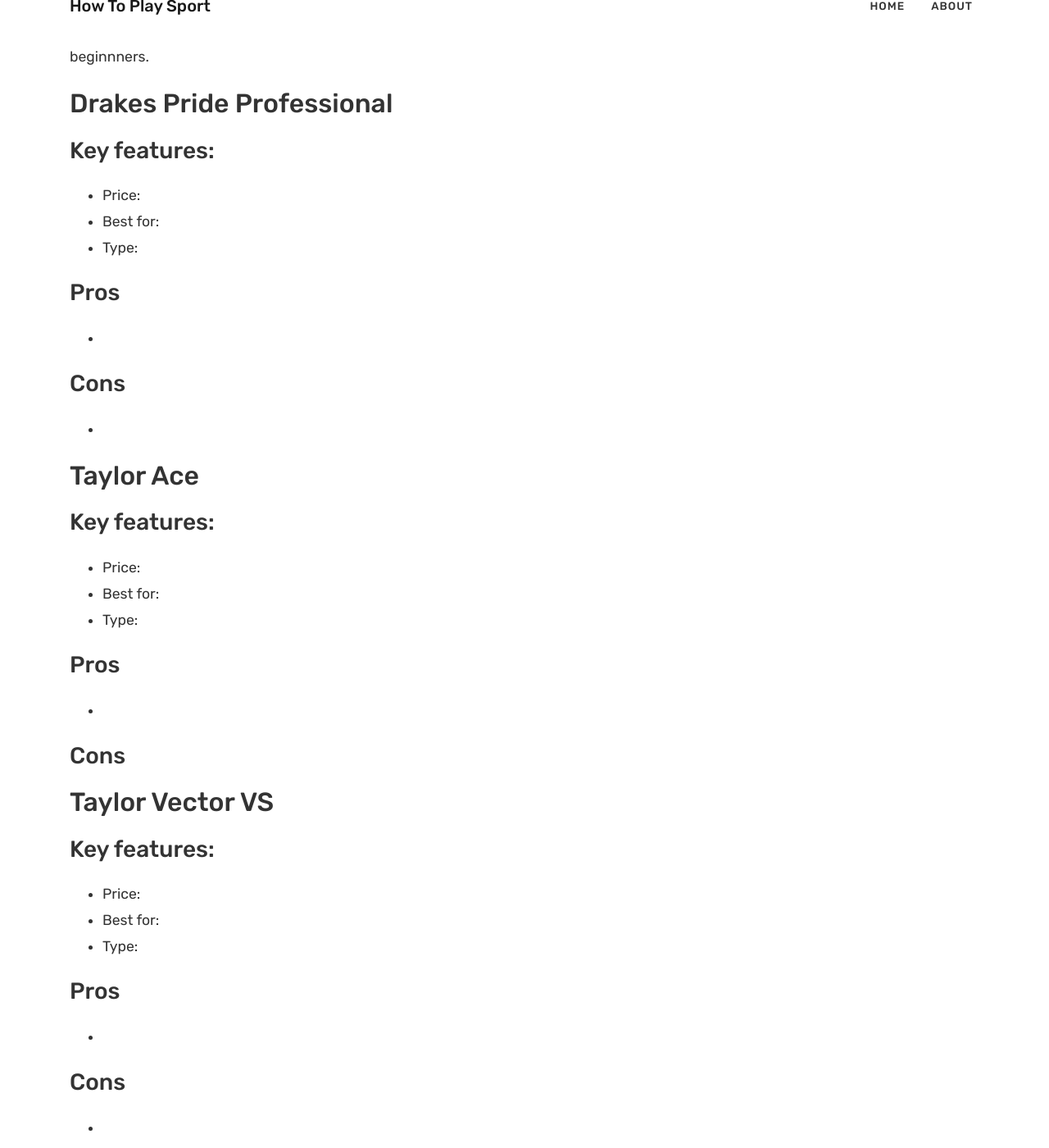
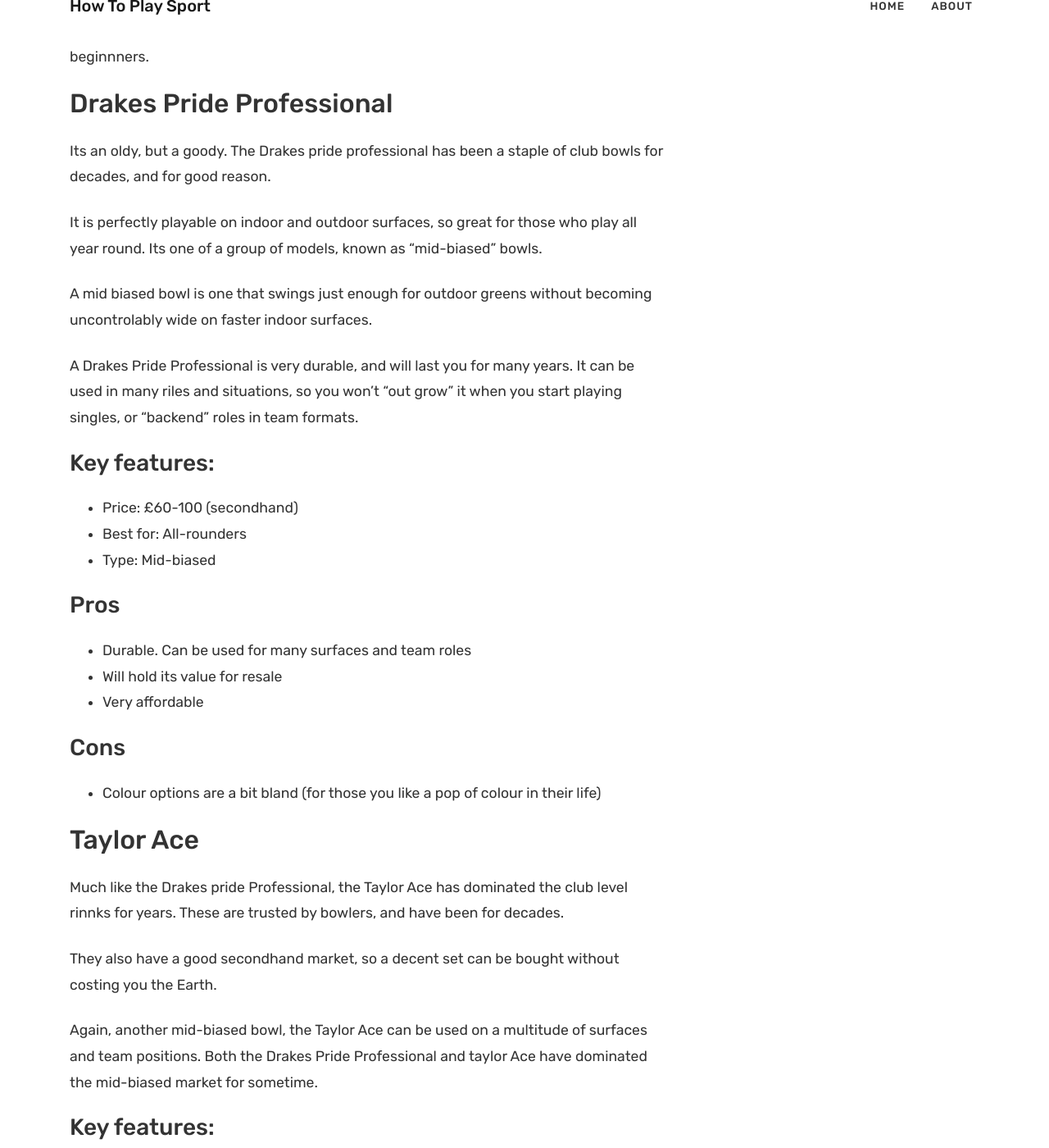
Before and after one commit to krussll/howtoplaysport, a Jekyll site: the page built from _posts/2023-01-24-best-lawn-bowls-for-beginners.md, in a window 1280 px wide and 1400 px high, scrolled down 1503 px. Shown: the whole window at 82% size. Built offline with Jekyll 4.4.1, drawn with Linux system fonts in a browser that asks for light colours; nearby versions of some CDN libraries; some of the changed text lies outside the part shown.

Commit message:
Update 2023-01-24-best-lawn-bowls-for-beginners.md

```diff
--- a/_posts/2023-01-24-best-lawn-bowls-for-beginners.md
+++ b/_posts/2023-01-24-best-lawn-bowls-for-beginners.md
@@ -5,7 +5,7 @@
 author: reece
 image: assets/images/best-lawn-bowls-for-beginners.jpg
 featured: true
-description: ""
+description: "A complete guide to the best lawn bowls for beginners"
 first_paragraph: "Finding that first set of bowls can be tricky. But knowing what to look for will give you confidence it your choice."
 ---
 
@@ -34,36 +34,53 @@
 
 ## Drakes Pride Professional
 
+Its an oldy, but a goody. The Drakes pride professional has been a staple of club bowls for decades, and for good reason.
+
+It is perfectly playable on indoor and outdoor surfaces, so great for those who play all year round. Its one of a group of models, known as "mid-biased" bowls.
+
+A mid biased bowl is one that swings just enough for outdoor greens without becoming uncontrolably wide on faster indoor surfaces.
+
+A Drakes Pride Professional is very durable, and will last you for many years. It can be used in many riles and situations, so you won't "out grow" it when you start playing singles, or "backend" roles in team formats.
+
 ### Key features:
 
-- Price:
-- Best for:
-- Type:
+- Price: £60-100 (secondhand)
+- Best for: All-rounders
+- Type: Mid-biased
 
 ### Pros
 
--
+- Durable. Can be used for many surfaces and team roles
+- Will hold its value for resale
+- Very affordable
 
 ### Cons
 
--
-
+- Colour options are a bit bland (for those you like a pop of colour in their life)
 
 ## Taylor Ace
 
+Much like the Drakes pride Professional, the Taylor Ace has dominated the club level rinnks for years. These are trusted by bowlers, and have been for decades.
+
+They also have a good secondhand market, so a decent set can be bought without costing you the Earth.
+
+Again, another mid-biased bowl, the Taylor Ace can be used on a multitude of surfaces and team positions. Both the Drakes Pride Professional and taylor Ace have dominated the mid-biased market for sometime.
+
 ### Key features:
 
-- Price:
-- Best for:
-- Type:
+- Price: £70-£120 (second hand)
+- Best for: All-rounders
+- Type: Mid-biased
 
 ### Pros
 
--
+- Solid performer that will last you years
+- Easy to get hold of second hand
+- Nice draw line to the jack
 
 ### Cons
 
-
+- not quite as affordable as the Drakes pride Professional
 
 ## Taylor Vector VS
 
```
